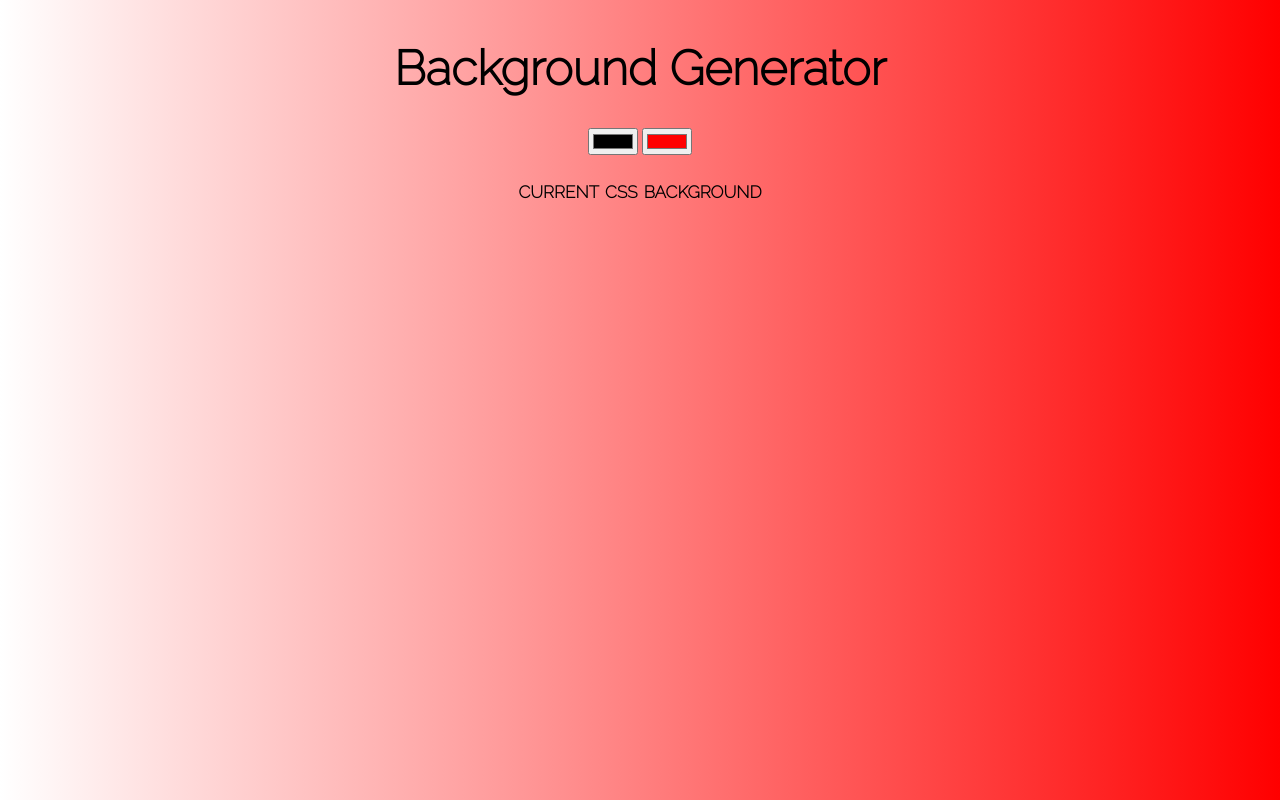
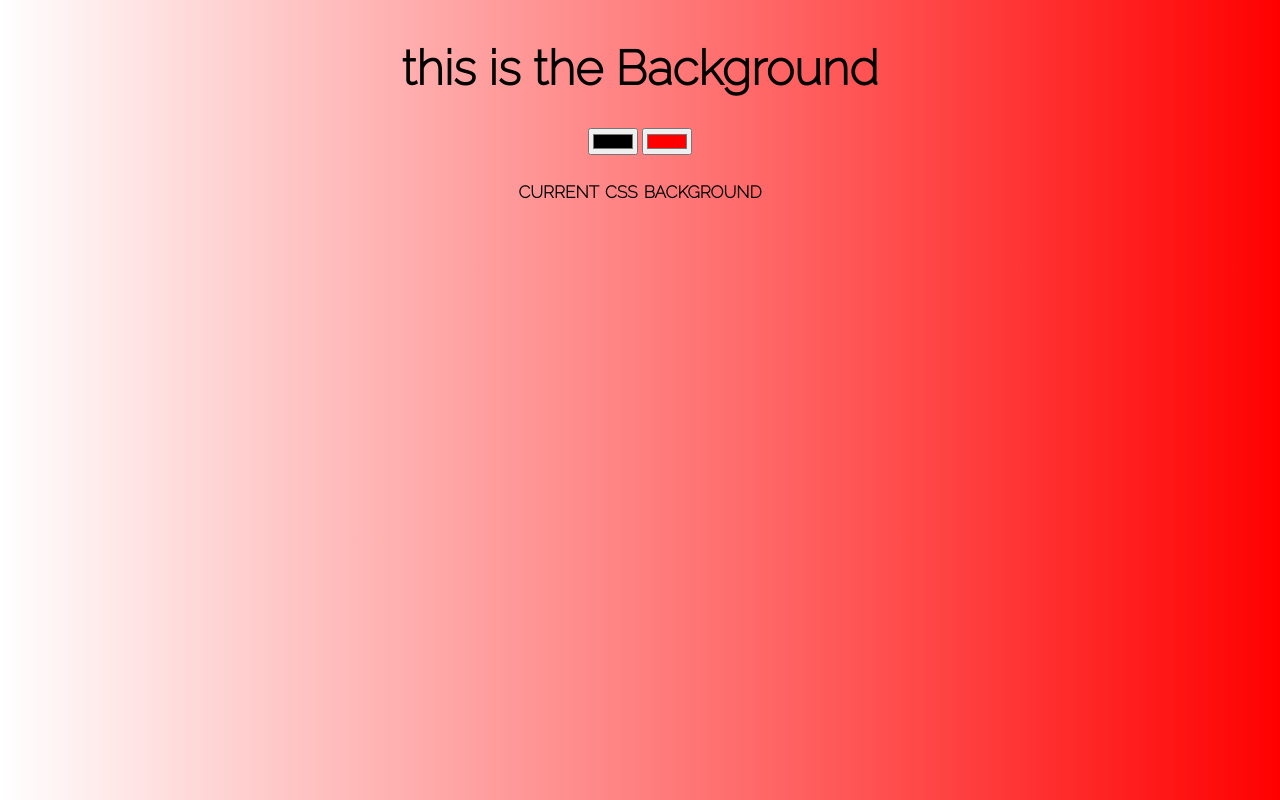
Before and after one commit to Sand-a/newProject, a plain HTML site: page index.html in a window 1280 px wide. Drawn offline with Linux system fonts and the light colour scheme.

Commit message:
changing in text

```diff
--- a/index.html
+++ b/index.html
@@ -7,7 +7,7 @@
 <link rel="preconnect" href="https://fonts.gstatic.com">
 <link href="https://fonts.googleapis.com/css2?family=Raleway:wght@200&display=swap" rel="stylesheet">
 <body id="gradient">
-	<h1>Background Generator</h1>
+	<h1> this is the Background</h1>
 	<div>
 		<input class="color1" type="color" name="color1" value="#0000">
 		<input class="color2" type="color" name="color2" value="#ff0000">
```
